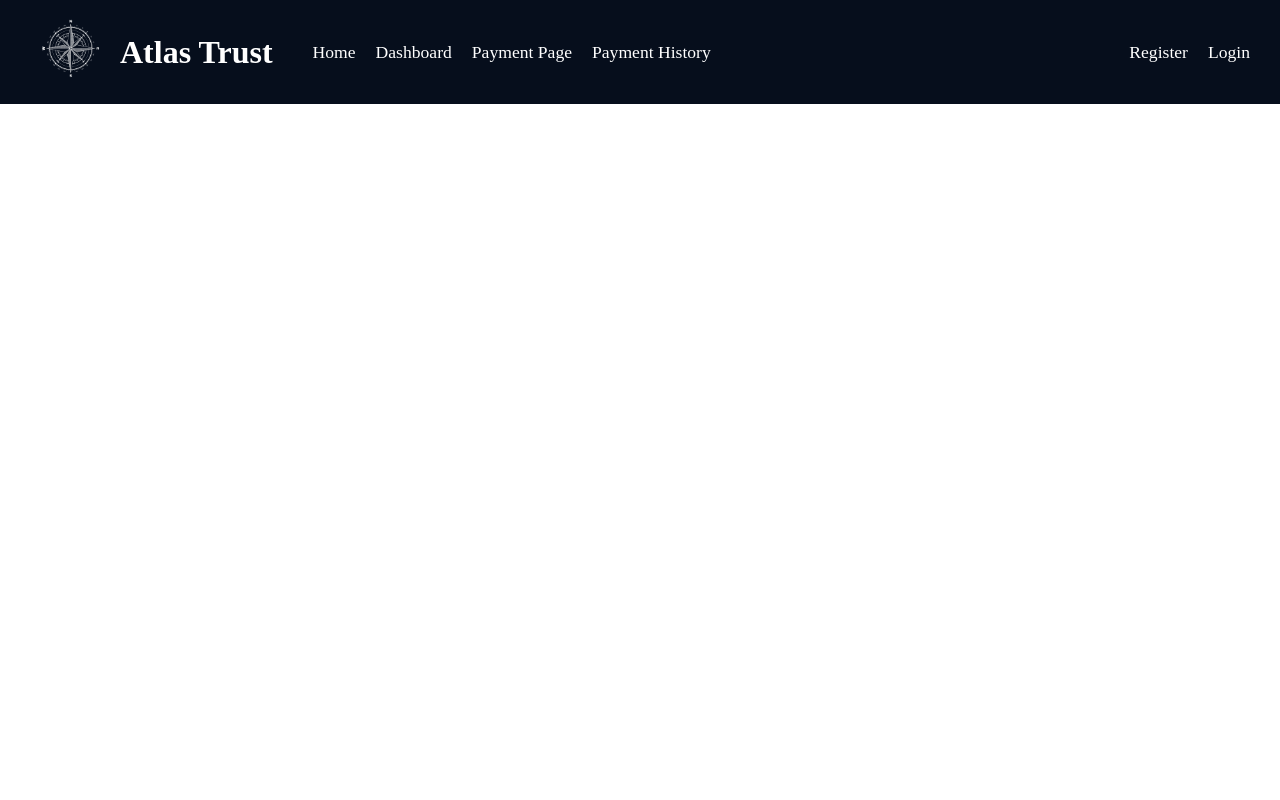
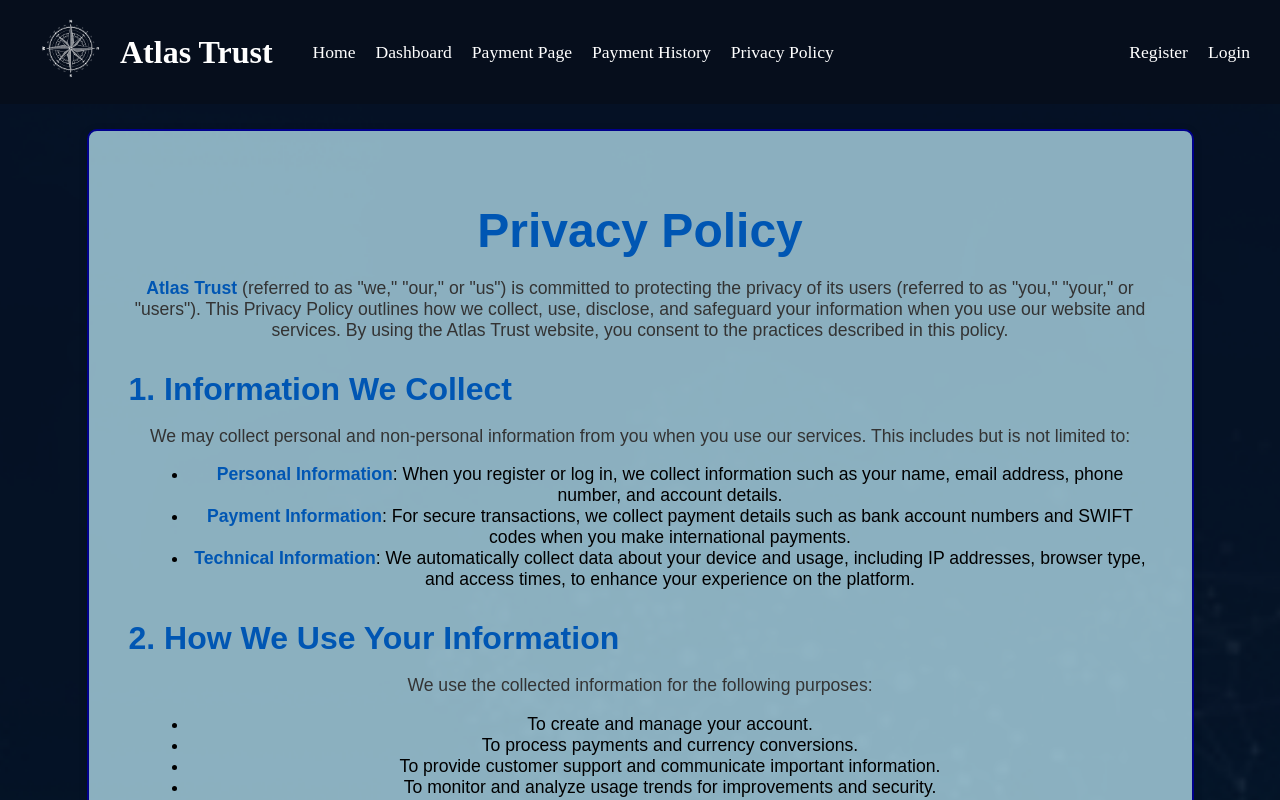
Before and after one commit to AI-Kajee/APDS7311_POE_Pancakes, a React (Create React App) app in the folder frontend/: page /privacy-policy in a window 1280 px wide. Shown: the top 800 px of the page. Built offline with nearby package versions, Linux system fonts and the light colour scheme.

Commit message:
Added Privacy Policy

```diff
--- a/frontend/src/App.js
+++ b/frontend/src/App.js
@@ -7,6 +7,7 @@ import LoginPage from './components/LoginPage';
 import Dashboard from './components/Dashboard';
 import PaymentPage from './components/PaymentPage';
 import ViewPayment from './components/ViewPayment';
+import PrivacyPolicy from './components/PrivacyPolicy';
 import './App.css';
 
 
@@ -23,6 +24,7 @@ function App() {
           <Route path="/dashboard" element={<Dashboard />} /> {/* Login Page Route */}
           <Route path="/payment" element={<PaymentPage />} /> {/* Login Page Route */}
           <Route path="/viewpayment" element={<ViewPayment />} /> {/* Login Page Route */}
+          <Route path="/privacy-policy" element={<PrivacyPolicy/>} />{/* Login Page Route */}
         </Routes>
       </div>
     </Router>
--- a/frontend/src/components/Navbar.js
+++ b/frontend/src/components/Navbar.js
@@ -22,6 +22,7 @@ function CustomNavbar() {
           <Link to="/dashboard">Dashboard</Link>
           <Link to="/payment">Payment Page</Link>
           <Link to="/viewpayment">Payment History</Link>
+          <Link to="/privacy-policy">Privacy Policy</Link>
         </div>
       </div>
       <div className="navbar-right">
--- a/frontend/src/components/Payment.css
+++ b/frontend/src/components/Payment.css
@@ -17,7 +17,7 @@
   padding: 40px;
   border-radius: 10px;
   box-shadow: none;
-    max-width: 1000px; /* Increased max-width */
+  max-width: 1000px;
   width: 100%;
   display: flex;
   flex-direction: column;
@@ -30,8 +30,8 @@
 }
 
 .right-column {
-    flex: 0 0 45%; /* Use flex-basis instead of width */
-    max-width: 45%; /* Ensure column doesn't grow beyond 45% */
+  flex: 0 0 45%;
+  max-width: 45%;
   margin-top: 10px;
   background-color: rgba(94, 155, 201, 0.33);
   border-radius: 10px;
@@ -39,16 +39,14 @@
   border: 2px solid #5E9BC9;
 }
 
-  /* Optionally, if you want to keep the left column's styles, define them separately */
 .left-column {
-    flex: 0 0 45%; /* Use flex-basis instead of width */
-    max-width: 45%; /* Ensure column doesn't grow beyond 45% */
+  flex: 0 0 45%;
+  max-width: 45%;
   margin-top: 10px;
-    /* Add any other styles you need for the left column here */
 }
 
 .spacer {
-    flex: 0 0 30%; /* Spacer now takes up 10% of the form width */
+  flex: 0 0 30%;
 }
 
 .payment-form input,
@@ -63,6 +61,12 @@
   font-size: 1rem;
 }
 
+.payment-form select:disabled {
+  background-color: rgba(242, 242, 242, 0.7);
+  cursor: not-allowed;
+  opacity: 0.7;
+}
+
 .payment-coverholder {
   margin-top: 10px;
   background-color: rgba(94, 155, 201, 0.33);
@@ -73,12 +77,11 @@
 
 .payment-form label {
   display: block;
-    margin-bottom: 10px; /* Space between label and input */
-    color: #ffffff; /* Change to your desired label color */
-    font-weight: bold; /* Optional: make labels bold */
+  margin-bottom: 10px;
+  color: #ffffff;
+  font-weight: bold;
   text-align: left;
 }
-
 
 .payment-form input::placeholder {
   color: #999;
@@ -115,22 +118,30 @@
   margin-bottom: 0px;
 }
 
-  .error {
-    color: white; /* Change the text color to white */
-    background-color: red; /* Optional: Add a background color for visibility */
-    padding: 10px; /* Optional: Add padding for better visibility */
-    border-radius: 5px; /* Optional: Add border radius for a rounded look */
-    margin: 5px 0; /* Optional: Add margin to separate from other elements */
+.converting {
+  color: #ffffff;
+  font-size: 0.9em;
+  margin-top: 4px;
+  margin-bottom: 15px;
+  font-style: italic;
 }
 
 .error-message {
-    color: white; /* Change the text color to white */
-    background-color: red; /* Optional: Background color */
-    padding: 10px; /* Optional: Padding */
-    border-radius: 5px; /* Optional: Border radius */
-    margin: 5px 0; /* Optional: Margin */
+  color: #ff6b6b;
+  background-color: rgba(255, 107, 107, 0.1);
+  border: 1px solid #ff6b6b;
+  padding: 10px;
+  border-radius: 5px;
+  margin-bottom: 20px;
+  font-weight: 500;
 }
 
+.error {
+  color: #ff6b6b;
+  font-size: 0.9em;
+  margin-top: -15px;
+  margin-bottom: 15px;
+}
 
 @media screen and (max-width: 768px) {
   .form-content {
--- /dev/null
+++ b/frontend/src/components/PrivacyPolicy.css
@@ -0,0 +1,72 @@
+/* PrivacyPolicy.css */
+
+.privacy-policy {
+    font-family: 'Nunito', sans-serif; /* Ensure the font is properly imported in your project */
+    min-height: 100vh;
+    background-image: url('apds_bck_img.png');
+    background-size: cover;
+    background-position: center;
+    background-repeat: no-repeat;
+    padding: 25px;
+    display: flex;
+    justify-content: center;
+    align-items: center;
+}
+
+.privacy-policy-content {
+    background-color: rgba(173, 216, 230, 0.8); /* Clearish blue background */
+    border: 2px solid #00008b; /* Dark blue outline */
+    border-radius: 10px;
+    box-shadow: 0 2px 10px rgba(0, 0, 0, 0.1); /* Soft shadow for depth */
+    padding: 40px;
+    width: 90%; /* Use 90% of the available width */
+    max-width: 1200px; /* Maximum width to prevent stretching too much */
+    box-sizing: border-box; /* Include padding and border in the element's total width and height */
+}
+
+.privacy-policy h1 {
+    text-align: center; /* Center the main title */
+    font-size: 3em; /* Increased main title font size */
+    margin-bottom: 20px; /* Space below the title */
+    color: #0056b3; /* Change title color */
+}
+
+.privacy-policy h2 {
+    margin-top: 30px; /* Space above section headings */
+    font-size: 2em; /* Increased section heading font size */
+    color: #0056b3; /* Change color for section headings */
+}
+
+.privacy-policy p {
+    margin-bottom: 15px; /* Space below paragraphs */
+    color: #333; /* Text color for better readability */
+    font-size: 1.1em; /* Increased paragraph font size */
+}
+
+.privacy-policy ul {
+    margin-left: 20px; /* Indentation for lists */
+    margin-bottom: 20px; /* Space below lists */
+    font-size: 1.1em; /* Increased list font size */
+}
+
+.privacy-policy strong {
+    color: #0056b3; /* Change color for strong text */
+}
+
+@media (max-width: 768px) {
+    .privacy-policy {
+        padding: 15px; /* Adjust padding for smaller screens */
+    }
+
+    .privacy-policy h1 {
+        font-size: 2.5em; /* Smaller title font size for mobile */
+    }
+
+    .privacy-policy h2 {
+        font-size: 1.8em; /* Smaller section heading font size for mobile */
+    }
+
+    .privacy-policy p, .privacy-policy ul {
+        font-size: 1em; /* Adjust paragraph and list font size for mobile */
+    }
+}
--- /dev/null
+++ b/frontend/src/components/PrivacyPolicy.js
@@ -0,0 +1,103 @@
+import React from 'react';
+import './PrivacyPolicy.css';
+
+const PrivacyPolicy = () => {
+  return (
+    <div className="privacy-policy">
+      <div className="privacy-policy-content">
+        <h1>Privacy Policy</h1>
+        <p>
+          <strong>Atlas Trust</strong> (referred to as "we," "our," or "us") is committed to protecting the privacy of its users (referred to as "you," "your," or "users"). This Privacy Policy outlines how we collect, use, disclose, and safeguard your information when you use our website and services. By using the Atlas Trust website, you consent to the practices described in this policy.
+        </p>
+
+        <h2>1. Information We Collect</h2>
+        <p>
+          We may collect personal and non-personal information from you when you use our services. This includes but is not limited to:
+        </p>
+        <ul>
+          <li>
+            <strong>Personal Information</strong>: When you register or log in, we collect information such as your name, email address, phone number, and account details.
+          </li>
+          <li>
+            <strong>Payment Information</strong>: For secure transactions, we collect payment details such as bank account numbers and SWIFT codes when you make international payments.
+          </li>
+          <li>
+            <strong>Technical Information</strong>: We automatically collect data about your device and usage, including IP addresses, browser type, and access times, to enhance your experience on the platform.
+          </li>
+        </ul>
+
+        <h2>2. How We Use Your Information</h2>
+        <p>We use the collected information for the following purposes:</p>
+        <ul>
+          <li>To create and manage your account.</li>
+          <li>To process payments and currency conversions.</li>
+          <li>To provide customer support and communicate important information.</li>
+          <li>To monitor and analyze usage trends for improvements and security.</li>
+          <li>To prevent fraudulent activity and ensure compliance with banking regulations.</li>
+        </ul>
+
+        <h2>3. Data Security</h2>
+        <p>
+          We take your privacy and data security seriously. Our platform uses industry-standard encryption technologies and adheres to strict security measures to protect your personal and financial information from unauthorized access, misuse, or disclosure.
+        </p>
+        <ul>
+          <li>
+            <strong>Authentication</strong>: We utilize strong authentication methods, ensuring secure user login and account management.
+          </li>
+          <li>
+            <strong>Encryption</strong>: All payment transactions and sensitive data are encrypted using secure protocols (SSL/TLS) to maintain the confidentiality and integrity of your information.
+          </li>
+        </ul>
+
+        <h2>4. Sharing Your Information</h2>
+        <p>We do not sell, trade, or rent your personal information to third parties. However, we may share your data with:</p>
+        <ul>
+          <li>
+            <strong>Service Providers</strong>: Trusted third-party services (e.g., Gemini API for currency conversion) to provide and enhance our platform functionality.
+          </li>
+          <li>
+            <strong>Legal Requirements</strong>: We may disclose your information if required to do so by law or in response to valid requests from government authorities.
+          </li>
+        </ul>
+
+        <h2>5. Third-Party Services</h2>
+        <p>
+          Our website may use third-party APIs and services (e.g., Gemini API) to enhance functionality. These third parties have their own privacy policies, and we encourage you to review them.
+        </p>
+
+        <h2>6. Your Rights and Choices</h2>
+        <p>As a user, you have the right to:</p>
+        <ul>
+          <li>Access and update your personal information in your account settings.</li>
+          <li>Request deletion of your account and personal information.</li>
+          <li>Opt out of receiving non-essential communications.</li>
+          <li>Restrict certain data processing activities where applicable by law.</li>
+        </ul>
+        <p>
+          To exercise any of these rights, please contact us using the information provided below.
+        </p>
+
+        <h2>7. Cookies</h2>
+        <p>
+          Our website may use cookies and similar tracking technologies to enhance your user experience, analyze website performance, and customize content. You can control cookie preferences through your browser settings.
+        </p>
+
+        <h2>8. Changes to This Privacy Policy</h2>
+        <p>
+          We may update this Privacy Policy from time to time. Any changes will be posted on this page with an updated revision date. Your continued use of our website following the posting of changes constitutes your acceptance of such changes.
+        </p>
+
+        <h2>9. Contact Us</h2>
+        <p>
+          If you have any questions or concerns about this Privacy Policy or how we handle your data, please contact us at:
+        </p>
+        <footer>
+          <strong>Atlas Trust Team</strong><br />
+          Email: <a href="mailto:support@atlastrust.com">support@atlastrust.com</a>
+        </footer>
+      </div>
+    </div>
+  );
+};
+
+export default PrivacyPolicy;
```
Lines whose indentation alone changed are shown as unchanged.
